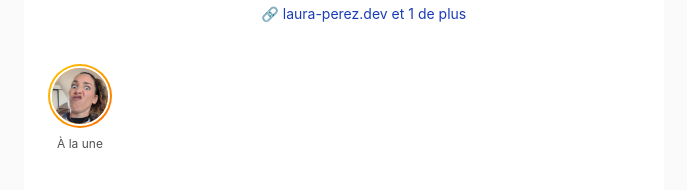
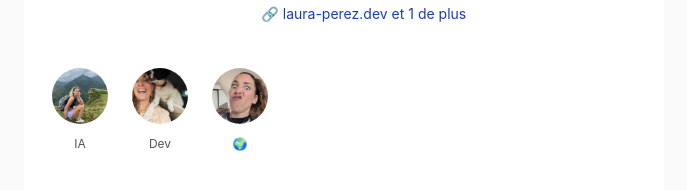
Before and after one commit to laura-perez/web-resume, a React (Vite) app: page / in a window 1280 px wide. Shown: the part 292-482 px from the top of the page, without its empty margins (296-983 px from the left). Built offline with nearby package versions, Linux system fonts and the light colour scheme.

Commit message:
building highlight slider

```diff
--- /dev/null
+++ b/src/components/HighlightCarousel.tsx
@@ -0,0 +1,184 @@
+import { useState } from 'react';
+
+interface HighlightSlide {
+  id: string;
+  image: string;
+  title?: string;
+}
+
+interface Highlight {
+  id: string;
+  name: string;
+  thumbnail: string;
+  slides: HighlightSlide[];
+}
+
+interface HighlightCarouselProps {
+  highlights: Highlight[];
+}
+
+export default function HighlightCarousel({ highlights }: HighlightCarouselProps) {
+  const [selectedHighlight, setSelectedHighlight] = useState<Highlight | null>(null);
+  const [currentSlideIndex, setCurrentSlideIndex] = useState(0);
+
+  const openHighlight = (highlight: Highlight) => {
+    setSelectedHighlight(highlight);
+    setCurrentSlideIndex(0);
+  };
+
+  const closeHighlight = () => {
+    setSelectedHighlight(null);
+    setCurrentSlideIndex(0);
+  };
+
+  const nextSlide = () => {
+    if (selectedHighlight) {
+      setCurrentSlideIndex((prev) =>
+        prev < selectedHighlight.slides.length - 1 ? prev + 1 : prev
+      );
+    }
+  };
+
+  const prevSlide = () => {
+    setCurrentSlideIndex((prev) => prev > 0 ? prev - 1 : prev);
+  };
+
+  const goToSlide = (index: number) => {
+    setCurrentSlideIndex(index);
+  };
+
+  return (
+    <>
+      {/* Highlight Bubbles */}
+      <div className="flex space-x-4 overflow-x-auto pb-2">
+        {highlights.map((highlight) => (
+          <div
+            key={highlight.id}
+            className="flex flex-col items-center space-y-2 flex-shrink-0 cursor-pointer"
+            onClick={() => openHighlight(highlight)}
+          >
+            <div className="w-16 h-16 rounded-full bg-gradient-to-br from-retro-purple via-retro-pink to-retro-yellow p-0.5">
+              <div className="w-full h-full rounded-full border-2 border-white overflow-hidden">
+                <img
+                  src={highlight.thumbnail}
+                  alt={highlight.name}
+                  className="w-full h-full object-cover"
+                />
+              </div>
+            </div>
+            <span className="text-xs text-ig-gray-600 max-w-16 text-center truncate">
+              {highlight.name}
+            </span>
+          </div>
+        ))}
+      </div>
+
+      {/* Story Modal */}
+      {selectedHighlight && (
+        <div className="fixed inset-0 bg-black bg-opacity-90 z-50 flex items-center justify-center">
+          <div className="relative w-full max-w-sm mx-4">
+            {/* Header */}
+            <div className="absolute top-4 left-4 right-4 z-10 flex items-center justify-between">
+              <div className="flex items-center space-x-3">
+                <div className="w-8 h-8 rounded-full border-2 border-white overflow-hidden">
+                  <img
+                    src={selectedHighlight.thumbnail}
+                    alt={selectedHighlight.name}
+                    className="w-full h-full object-cover"
+                  />
+                </div>
+                <span className="text-white text-sm font-medium">
+                  {selectedHighlight.name}
+                </span>
+              </div>
+
+              {/* Close button */}
+              <button
+                onClick={closeHighlight}
+                className="text-white hover:text-gray-300 transition-colors"
+              >
+                <svg className="w-6 h-6" fill="none" stroke="currentColor" viewBox="0 0 24 24">
+                  <path strokeLinecap="round" strokeLinejoin="round" strokeWidth={2} d="M6 18L18 6M6 6l12 12" />
+                </svg>
+              </button>
+            </div>
+
+            {/* Progress bars */}
+            <div className="absolute top-2 left-4 right-4 z-10 flex space-x-1">
+              {selectedHighlight.slides.map((_, index) => (
+                <div
+                  key={index}
+                  className="flex-1 h-0.5 bg-white bg-opacity-30 rounded-full overflow-hidden"
+                >
+                  <div
+                    className={`h-full bg-white transition-all duration-300 ${
+                      index === currentSlideIndex ? 'w-full' : index < currentSlideIndex ? 'w-full' : 'w-0'
+                    }`}
+                  />
+                </div>
+              ))}
+            </div>
+
+            {/* Story Content */}
+            <div className="bg-gradient-to-br from-retro-purple via-retro-pink to-retro-yellow rounded-lg overflow-hidden aspect-[9/16] relative">
+              <img
+                src={selectedHighlight.slides[currentSlideIndex].image}
+                alt={selectedHighlight.slides[currentSlideIndex].title || `Slide ${currentSlideIndex + 1}`}
+                className="w-full h-full object-cover"
+              />
+
+              {/* Navigation areas */}
+              <button
+                onClick={prevSlide}
+                className="absolute left-0 top-0 w-1/3 h-full z-10 flex items-center justify-start pl-4"
+                disabled={currentSlideIndex === 0}
+              >
+                {currentSlideIndex > 0 && (
+                  <svg className="w-6 h-6 text-white opacity-70" fill="none" stroke="currentColor" viewBox="0 0 24 24">
+                    <path strokeLinecap="round" strokeLinejoin="round" strokeWidth={2} d="M15 19l-7-7 7-7" />
+                  </svg>
+                )}
+              </button>
+
+              <button
+                onClick={nextSlide}
+                className="absolute right-0 top-0 w-1/3 h-full z-10 flex items-center justify-end pr-4"
+                disabled={currentSlideIndex === selectedHighlight.slides.length - 1}
+              >
+                {currentSlideIndex < selectedHighlight.slides.length - 1 && (
+                  <svg className="w-6 h-6 text-white opacity-70" fill="none" stroke="currentColor" viewBox="0 0 24 24">
+                    <path strokeLinecap="round" strokeLinejoin="round" strokeWidth={2} d="M9 5l7 7-7 7" />
+                  </svg>
+                )}
+              </button>
+
+              {/* Title overlay */}
+              {selectedHighlight.slides[currentSlideIndex].title && (
+                <div className="absolute bottom-4 left-4 right-4">
+                  <div className="bg-black bg-opacity-50 text-white px-3 py-2 rounded-lg">
+                    <h3 className="text-sm font-medium">
+                      {selectedHighlight.slides[currentSlideIndex].title}
+                    </h3>
+                  </div>
+                </div>
+              )}
+            </div>
+
+            {/* Slide indicators */}
+            <div className="flex justify-center space-x-2 mt-4">
+              {selectedHighlight.slides.map((_, index) => (
+                <button
+                  key={index}
+                  onClick={() => goToSlide(index)}
+                  className={`w-2 h-2 rounded-full transition-colors ${
+                    index === currentSlideIndex ? 'bg-white' : 'bg-white bg-opacity-50'
+                  }`}
+                />
+              ))}
+            </div>
+          </div>
+        </div>
+      )}
+    </>
+  );
+}
--- a/src/components/Profile.tsx
+++ b/src/components/Profile.tsx
@@ -1,4 +1,5 @@
-import { personalInfo, profileDescription, profileStats } from '../data/profile';
+import { personalInfo, profileDescription, profileStats, highlightsData } from '../data/profile';
+import HighlightCarousel from './HighlightCarousel';
 
 export default function Profile() {
   return (
@@ -91,22 +92,8 @@ export default function Profile() {
             </p>
           </div>
         </div>
-      </div>
-
-      {/* Story Highlights */}
-      <div className="flex space-x-4 overflow-x-auto pb-2">
-        <div className="flex flex-col items-center space-y-2 flex-shrink-0">
-          <div className="w-16 h-16 rounded-full bg-gradient-to-br from-yellow-400 to-orange-500 p-0.5">
-            <div className="w-full h-full rounded-full border-2 border-white overflow-hidden">              <img
-                src="/src/assets/images/perso.jpg"
-                alt="À la une"
-                className="w-full h-full object-cover"
-              />
-            </div>
-          </div>
-          <span className="text-xs text-ig-gray-600">À la une</span>
-        </div>
-      </div>
+      </div>      {/* Story Highlights */}
+      <HighlightCarousel highlights={highlightsData} />
     </div>
   );
 }
--- a/src/components/Profile_responsive.tsx
+++ b/src/components/Profile_responsive.tsx
@@ -1,4 +1,5 @@
-import { personalInfo, personalInfoComplete, profileStats } from '../data/profile';
+import { personalInfo, personalInfoComplete, profileStats, highlightsData } from '../data/profile';
+import HighlightCarousel from './HighlightCarousel';
 
 export default function Profile() {
   return (
@@ -80,22 +81,8 @@ export default function Profile() {
             </p>
           </div>
         </div>
-      </div>
-
-      {/* Story Highlights */}
-      <div className="flex space-x-4 overflow-x-auto pb-2">
-        <div className="flex flex-col items-center space-y-2 flex-shrink-0">
-          <div className="w-16 h-16 rounded-full bg-gradient-to-br from-yellow-400 to-orange-500 p-0.5">
-            <div className="w-full h-full rounded-full border-2 border-white overflow-hidden">              <img
-                src="/src/assets/images/perso.jpg"
-                alt="À la une"
-                className="w-full h-full object-cover"
-              />
-            </div>
-          </div>
-          <span className="text-xs text-ig-gray-600">À la une</span>
-        </div>
-      </div>
+      </div>      {/* Story Highlights */}
+      <HighlightCarousel highlights={highlightsData} />
     </div>
   );
 }
--- a/src/data/profile.ts
+++ b/src/data/profile.ts
@@ -141,3 +141,75 @@ export const postsData: PostData[] = [
     color: "from-retro-orange to-retro-pink"
   }
 ];
+
+export interface HighlightSlide {
+  id: string;
+  image: string;
+  title?: string;
+}
+
+export interface Highlight {
+  id: string;
+  name: string;
+  thumbnail: string;
+  slides: HighlightSlide[];
+}
+
+export const highlightsData: Highlight[] = [
+  {
+    id: "ai",
+    name: "IA",
+    thumbnail: "/src/assets/images/competences.jpg",
+    slides: [
+      {
+        id: "ai-1",
+        image: "/src/assets/images/competences.jpg",
+        title: "Formation IA & Machine Learning"
+      },
+      {
+        id: "ai-2",
+        image: "/src/assets/images/experiences.jpg",
+        title: "Projets IA en entreprise"
+      },
+      {
+        id: "ai-3",
+        image: "/src/assets/images/formations.jpg",
+        title: "Certifications & Veille techno"
+      }
+    ]
+  },
+  {
+    id: "dev",
+    name: "Dev",
+    thumbnail: "/src/assets/images/experiences.jpg",
+    slides: [
+      {
+        id: "dev-1",
+        image: "/src/assets/images/experiences.jpg",
+        title: "10 ans d'expérience .NET"
+      },
+      {
+        id: "dev-2",
+        image: "/src/assets/images/competences.jpg",
+        title: "Stack technique moderne"
+      }
+    ]
+  },
+  {
+    id: "international",
+    name: "🌍",
+    thumbnail: "/src/assets/images/perso.jpg",
+    slides: [
+      {
+        id: "intl-1",
+        image: "/src/assets/images/perso.jpg",
+        title: "Expérience internationale"
+      },
+      {
+        id: "intl-2",
+        image: "/src/assets/images/contact.jpg",
+        title: "Bilangue FR/EN-AU"
+      }
+    ]
+  }
+];
```
